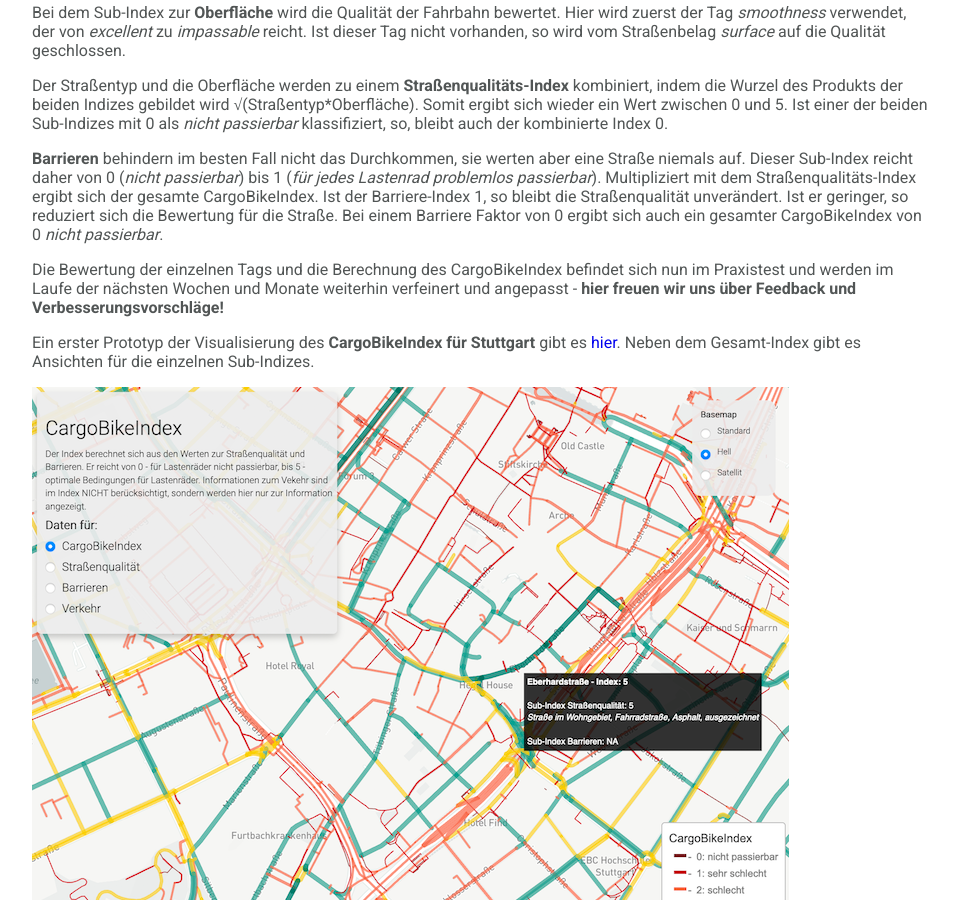
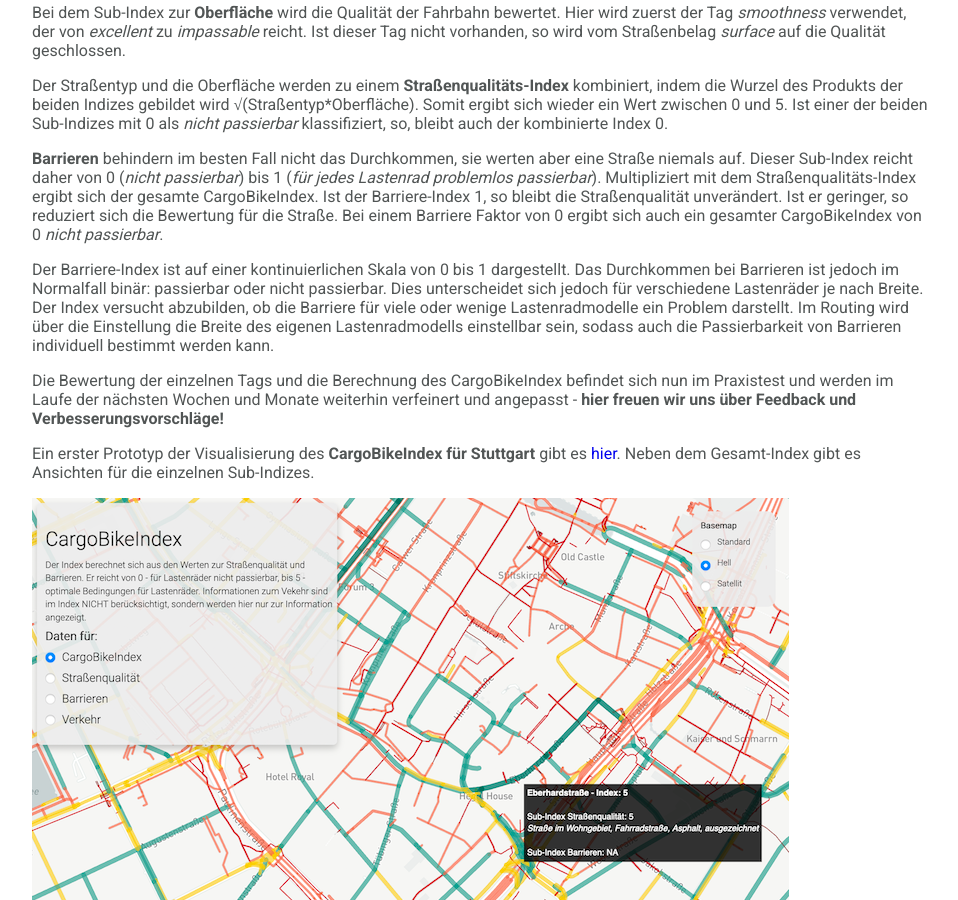
Before and after one commit to CargoRocket/website, a Jekyll site: the page built from _posts/2021-05-13-cargobikeindex.md, in a window 1280 px wide and 900 px high, scrolled down 600 px. Shown: the whole window, without its empty margins (158-1116 px from the left). Built offline with Jekyll 4.4.1, drawn with Linux system fonts in a browser that asks for light colours.

Commit message:
add explanation for barriers

```diff
--- a/_posts/2021-05-13-cargobikeindex.md
+++ b/_posts/2021-05-13-cargobikeindex.md
@@ -23,10 +23,13 @@ Der Straßentyp und die Oberfläche werden zu einem **Straßenqualitäts-Index**
 
 **Barrieren** behindern im besten Fall nicht das Durchkommen, sie werten aber eine Straße niemals auf. Dieser Sub-Index reicht daher von 0 (*nicht passierbar*) bis 1 (*für jedes Lastenrad problemlos passierbar*). Multipliziert mit dem Straßenqualitäts-Index ergibt sich der gesamte CargoBikeIndex. Ist der Barriere-Index 1, so bleibt die Straßenqualität unverändert. Ist er geringer, so reduziert sich die Bewertung für die Straße. Bei einem Barriere Faktor von 0 ergibt sich auch ein gesamter CargoBikeIndex von 0 *nicht passierbar*.
 
+Der Barriere-Index ist auf einer kontinuierlichen Skala von 0 bis 1 dargestellt. Das Durchkommen bei Barrieren ist jedoch im Normalfall binär: passierbar oder nicht passierbar. Dies unterscheidet sich jedoch für verschiedene Lastenräder je nach Breite. Der Index versucht abzubilden, ob die Barriere für viele oder wenige Lastenradmodelle ein Problem darstellt.
+Im Routing wird über die Einstellung die Breite des eigenen Lastenradmodells einstellbar sein, sodass auch die Passierbarkeit von Barrieren individuell bestimmt werden kann.
+
 Die Bewertung der einzelnen Tags und die Berechnung des CargoBikeIndex befindet sich nun im Praxistest und werden im Laufe der nächsten Wochen und Monate weiterhin verfeinert und angepasst - **hier freuen wir uns über Feedback und Verbesserungsvorschläge!**
 
 Ein erster Prototyp der Visualisierung des **CargoBikeIndex für Stuttgart** gibt es [hier](https://cargorocket.shinyapps.io/index_stuttgart/). Neben dem Gesamt-Index gibt es Ansichten für die einzelnen Sub-Indizes.
 
-![CargoBikeIndex Stuttgart Screenshot](/assets/images/index_screenshot.png)
+[![CargoBikeIndex Stuttgart Screenshot](/assets/images/index_screenshot.png)](https://cargorocket.shinyapps.io/index_stuttgart/)
 
 Es ist zusätzlich ein Layer zu *Auto- und Fußverkehr* dargestellt. Hier sind Straßen zu sehen, die mit Autos oder Fußgänger:innen geteilt werden und diese potenziell das Lastenrad ausbremsen können. In einem Routing können perspektivisch aktuelle Stauzeiten miteinbezogen werden, sowie stark frequentierte Fußgängerzonen oder Parks gemieden werden. Dies ist aktuell jedoch weder im Index noch im Routing integriert, sondern nur zur Information dargestellt.
```
